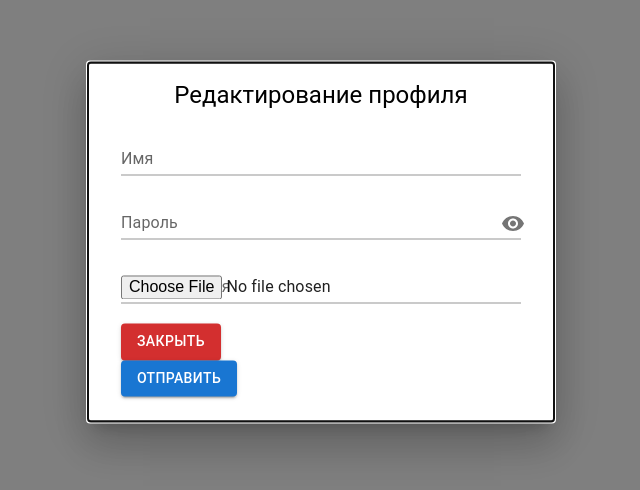
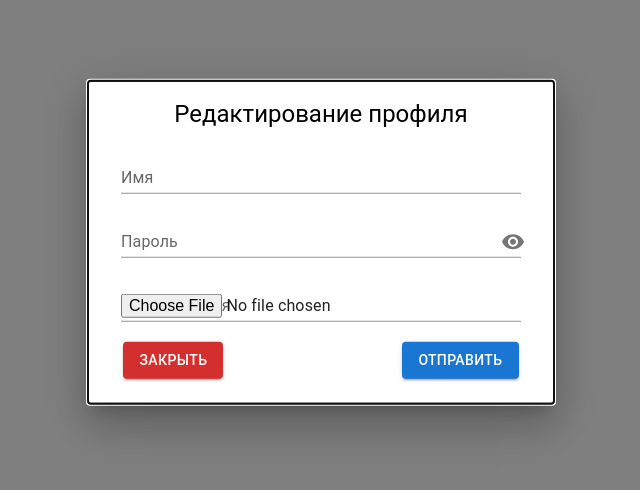
Before and after one commit to Malik-Al/x-partners-test-task, a React (Create React App) app in the folder frontend/: page /account in a window 1280 px wide. Shown: the part 158-648 px from the top of the page, without its empty margins (319-959 px from the left). Built offline with nearby package versions, Linux system fonts and the light colour scheme.

Commit message:
update btn

```diff
--- a/frontend/src/component/UpdateModal.js
+++ b/frontend/src/component/UpdateModal.js
@@ -128,7 +128,7 @@ export default function UpdateModal() {
                   variant="contained"
                   color="error"
                   type="submit"
-                  style={{ marginRight: 198 }}
+                  style={{ marginRight: 179 }}
                   onClick={handleClose}
                 >
                   Закрыть
```
